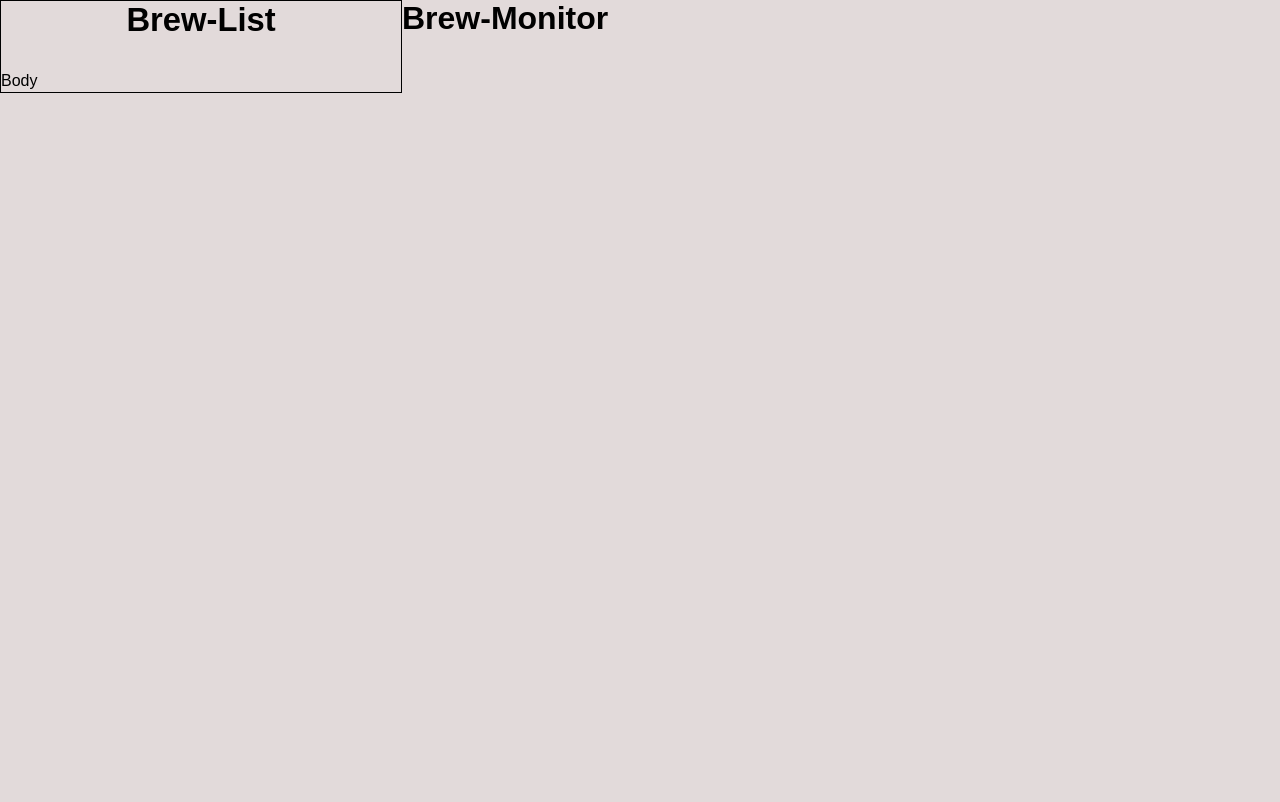
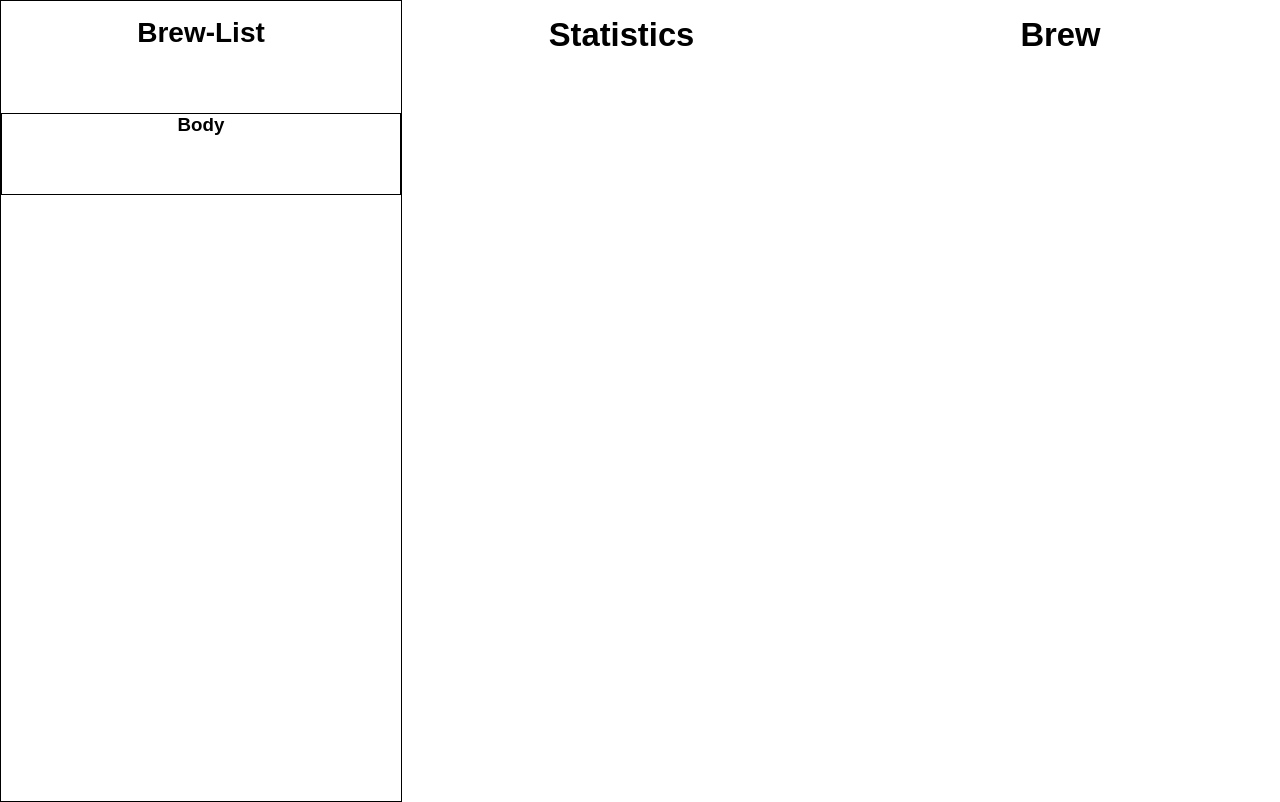
Before and after one commit to gormaar/brew_monitor, an Angular app in the folder src/brew-monitor.Frontend/: page / in a window 1280 px wide. Built offline with nearby package versions, Linux system fonts and the light colour scheme.

Commit message:
Fixed page structure

```diff
--- a/src/brew-monitor.Frontend/src/app/components/brew-list/brew-list.component.html
+++ b/src/brew-monitor.Frontend/src/app/components/brew-list/brew-list.component.html
@@ -1,6 +1,6 @@
 <div class="brew-list">
-  <div class="brew-list__header">
-    <h3>Brew-List</h3>
+  <h3 class="brew-list__header">Brew-List</h3>
+  <div class="brew-list__body">
+    <h3 class="brew-list__brew-name">Body</h3>
   </div>
-  <div class="brew-list__body">Body</div>
 </div>
--- a/src/brew-monitor.Frontend/src/app/components/brew-list/brew-list.component.scss
+++ b/src/brew-monitor.Frontend/src/app/components/brew-list/brew-list.component.scss
@@ -7,10 +7,19 @@
 
   .brew-list__header {
     font-size: 28px;
-    display: inline-block;
-    margin: 0 auto;
+    text-align: center;
+    margin-bottom: calc(var(--grid) * 8);
+    margin-top: calc(var(--grid) * 2);
   }
 
   .brew-list__body {
+    display: flex;
+    border: solid black 1px;
+    height: calc(var(--grid) * 10);
+
+    .brew-list__brew-name {
+      display: inline-block;
+      margin: 0 auto;
+    }
   }
 }
--- a/src/brew-monitor.Frontend/src/app/components/home/home.component.scss
+++ b/src/brew-monitor.Frontend/src/app/components/home/home.component.scss
@@ -1,9 +1,8 @@
 .container {
   display: flex;
-
-  .brew-list {
-  }
+  height: 100%;
 
   .main {
+    width: 100%;
   }
 }
--- a/src/brew-monitor.Frontend/src/app/components/main/main.component.html
+++ b/src/brew-monitor.Frontend/src/app/components/main/main.component.html
@@ -1 +1,8 @@
-<h1 class="main">Brew-Monitor</h1>
+<div class="main">
+  <div class="statistics__header">
+    <h3>Statistics</h3>
+  </div>
+  <div class="brew__header">
+    <h3>Brew</h3>
+  </div>
+</div>
--- a/src/brew-monitor.Frontend/src/app/components/main/main.component.scss
+++ b/src/brew-monitor.Frontend/src/app/components/main/main.component.scss
@@ -1,4 +1,30 @@
-main {
-  display: inline-block;
-  margin: 0 auto;
+.main {
+  display: flex;
+  flex-direction: row;
+  width: 100%;
+  justify-content: center;
+
+  .statistics__header {
+    width: 50%;
+    margin-bottom: calc(var(--grid) * 8);
+    margin-top: calc(var(--grid) * 2);
+    font-size: 28px;
+    justify-self: center;
+
+    h3 {
+      text-align: center;
+    }
+  }
+
+  .brew__header {
+    width: 50%;
+    margin-bottom: calc(var(--grid) * 8);
+    margin-top: calc(var(--grid) * 2);
+    font-size: 28px;
+    justify-self: center;
+
+    h3 {
+      text-align: center;
+    }
+  }
 }
--- a/src/brew-monitor.Frontend/src/styles.scss
+++ b/src/brew-monitor.Frontend/src/styles.scss
@@ -19,6 +19,6 @@ h6 {
 
 :root {
   --color-primary: hotpink(224, 224, 231);
-  --color-secondary: rgb(226, 218, 218);
+  --color-secondary: white;
   --grid: 8px;
 }
```
Also changed, not shown: 1 other file (tests, documents, lock files or other folders).
